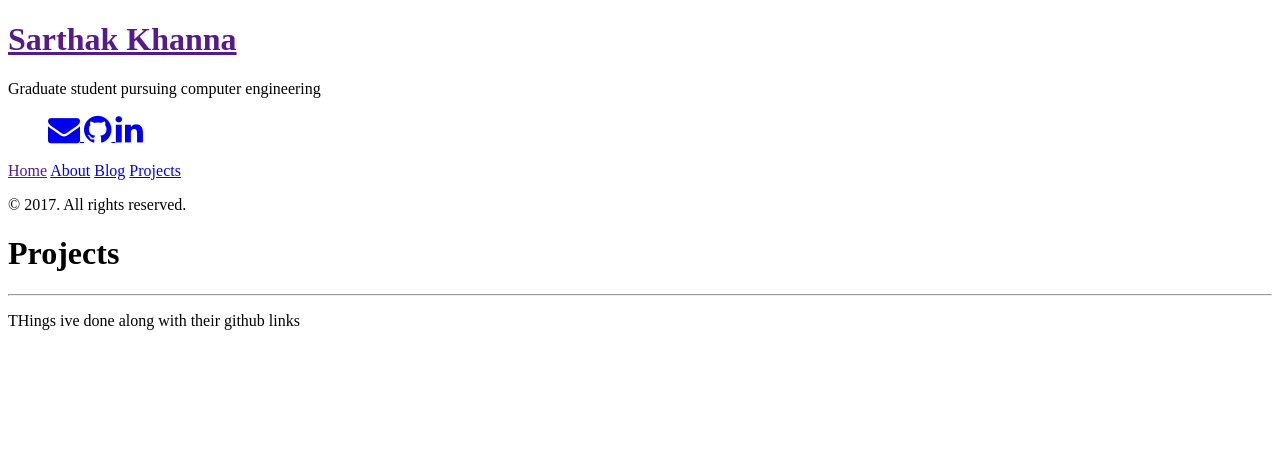
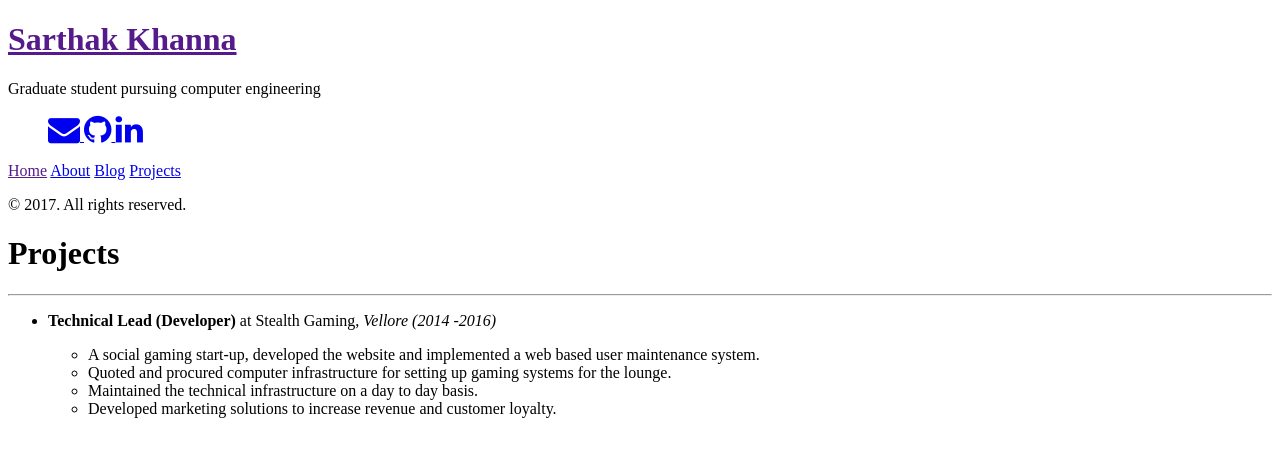
Before and after one commit to khannasarthak/khannasarthak.github.io, a Jekyll site: the page built from projects.md, in a window 1280 px wide. Shown: the top 457 px of the page. Built offline with Jekyll 4.4.1, drawn with Linux system fonts in a browser that asks for light colours; nearby versions of some CDN libraries.

Commit message:
updated abouts
and projects

```diff
--- a/projects.md
+++ b/projects.md
@@ -4,4 +4,9 @@ title: Projects
 ---
 
 ---
-THings ive done along with their github links
+* **Technical Lead (Developer)** at Stealth Gaming, *Vellore (2014 -2016)*
+
+   * A social gaming start-up, developed the website and implemented a web based user maintenance system.
+   * Quoted and procured computer infrastructure for setting up gaming systems for the lounge.
+   * Maintained the technical infrastructure on a day to day basis.
+   * Developed marketing solutions to increase revenue and customer loyalty.
```
Also changed, not shown: about.md (+9 -1 lines).
